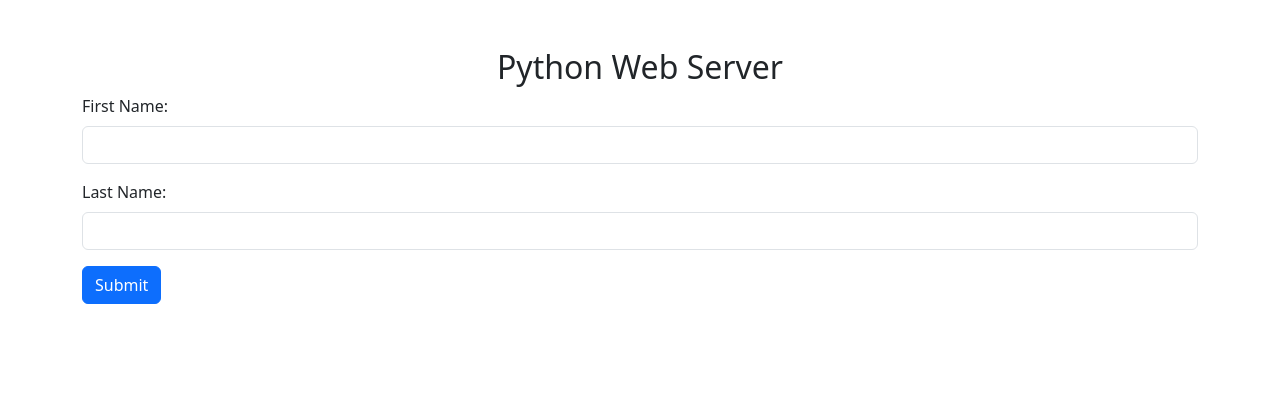
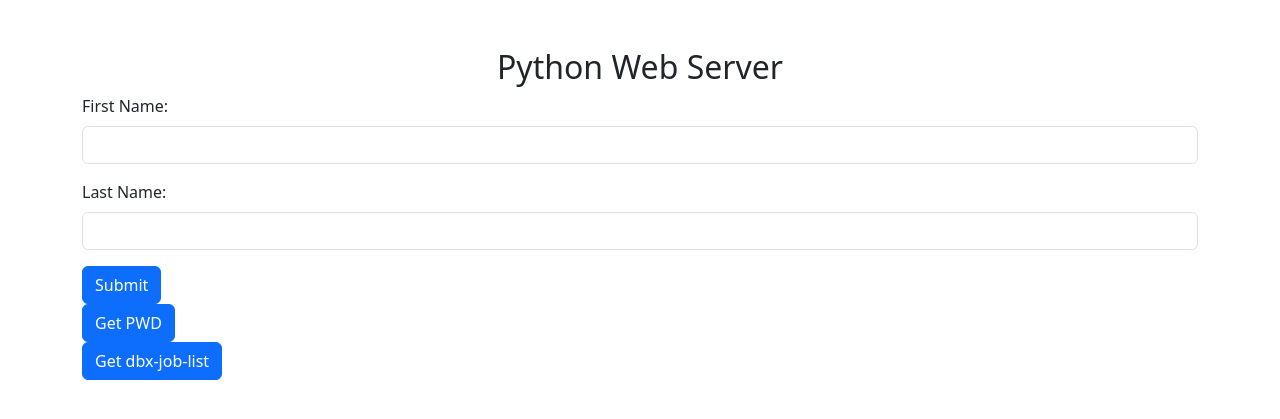
Before and after one commit to niddapu/PyFlaskUI, a Flask app: page / in a window 1280 px wide. Shown: the top 419 px of the page. Run offline with Flask 3, Linux system fonts and the light colour scheme.

Commit message:
subprocess

```diff
--- a/main.py
+++ b/main.py
@@ -16,5 +16,23 @@ def execute_script():
     except Exception as e:
         return {'error': str(e)}
 
+@app.route('/list', methods=['POST'])
+def execute_list():
+    try:
+        # user_input = [request.form.get('fname'), request.form.get('lname')]  # Add many inputs
+        result = subprocess.run(['python', 'src/execute/list.py'], capture_output=True, text=True)
+        return render_template('execute/result.html', output=result.stdout, error=result.stderr)
+    except Exception as e:
+        return {'error': str(e)}
+
+@app.route('/dbx-job-list', methods=['POST'])
+def execute_dbx_job_list():
+    try:
+        # user_input = [request.form.get('fname'), request.form.get('lname')]  # Add many inputs
+        result = subprocess.run(['python', 'src/tds/dbx-job-list.py'], capture_output=True, text=True)
+        return render_template('tds/result.html', output=result.stdout, error=result.stderr)
+    except Exception as e:
+        return {'error': str(e)}
+
 if __name__ == '__main__':
     app.run(host='0.0.0.0', port=5000, debug=True)
--- /dev/null
+++ b/src/execute/list.py
@@ -0,0 +1,4 @@
+import os
+
+current_path = os.getcwd()
+print(f"Current Path: {current_path}")
--- a/templates/execute/result.html
+++ b/templates/execute/result.html
@@ -16,7 +16,7 @@
         </div>
 
   <h1>Output:</h1>
-  <h2>{{ output | safe }}</h2>
+  <h2>{{ output }}</h2>
   <Br>
   <h1>Error:</h1>
   <h2>{{ error }}</h2>
--- a/templates/main/index.html
+++ b/templates/main/index.html
@@ -11,21 +11,35 @@
 
     <div class="container mt-5">
         <h2 class="text-center">Python Web Server</h2>
+
         <form action="/execute" method="post">
-
             <div class="mb-3">
                 <label for="userInput" class="form-label">First Name:</label>
                 <input type="text" class="form-control" id="userInput" name="fname" required>
             </div>
-
             <div class="mb-3">
                 <label for="userInput" class="form-label">Last Name:</label>
                 <input type="text" class="form-control" id="userInput" name="lname" required>
             </div>
+            <button type="submit" class="btn btn-primary">Submit</button>
+        </form>
 
-            <button type="submit" class="btn btn-primary">Submit</button>
+        <form action="/list" method="post">
+            <!-- <div class="mb-3">
+                <label for="userInput" class="form-label">First Name:</label>
+                <input type="text" class="form-control" id="userInput" name="fname" required>
+            </div>
+            <div class="mb-3">
+                <label for="userInput" class="form-label">Last Name:</label>
+                <input type="text" class="form-control" id="userInput" name="lname" required>
+            </div> -->
+            <button type="submit" class="btn btn-primary">Get PWD</button>
+        </form>
+        <form action="/dbx-job-list" method="post">
+            <button type="submit" class="btn btn-primary">Get dbx-job-list</button>
+        </form>
 
-        </form>
+
     </div>
 
 </body>
```
Also changed, not shown: templates/main/index2.html (added, +24 -0 lines), 1 other file.
